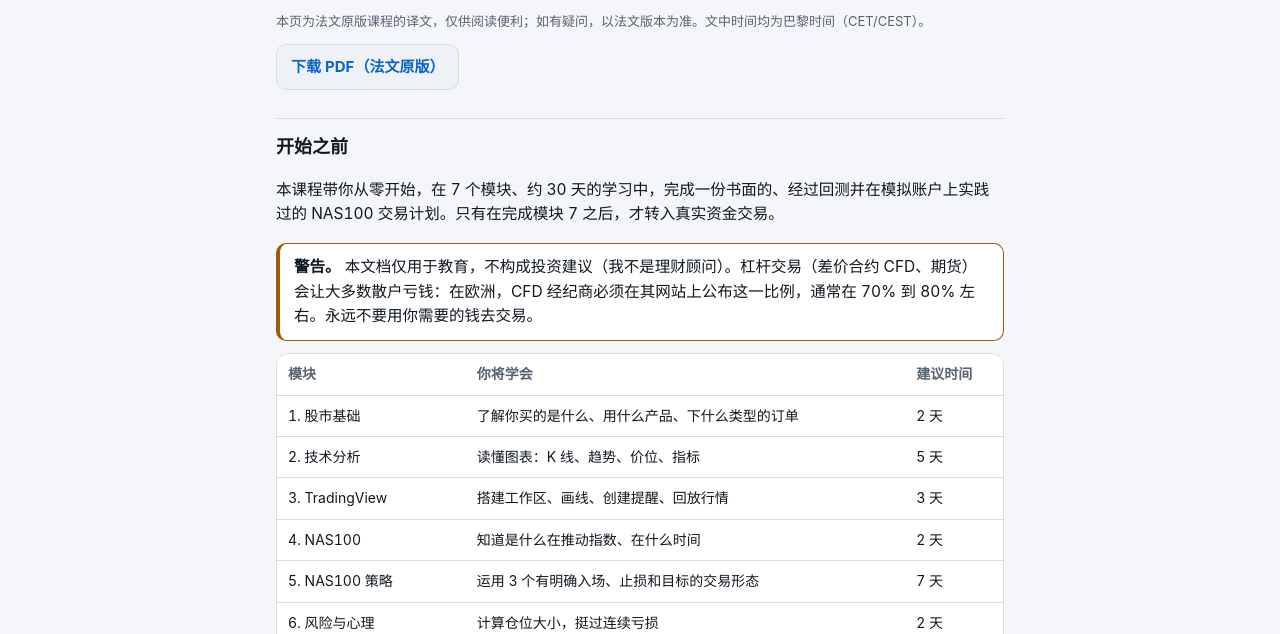
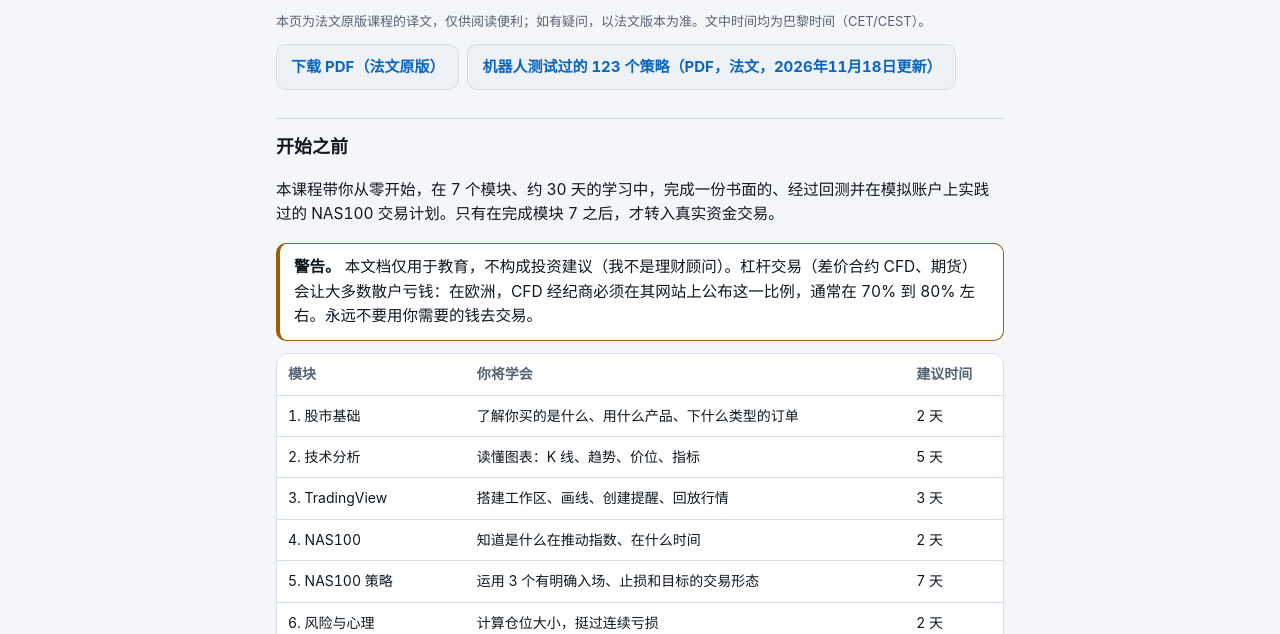
Before and after one commit to OffNorth/app, a website: page public/zh/formation.html in a window 1280 px wide. Shown: the part 166-800 px from the top of the page. Drawn offline with Linux system fonts and the light colour scheme.

Commit message:
Formation : PDF des stratégies du bot à télécharger (FR, EN, ZH)
Co-Authored-By: Claude Opus 5.5 <noreply@anthropic.com>
Claude-Session: https://claude.ai/code/session_01YGVLtXe6qquQmH9vbw8VsU

```diff
--- a/public/assets/styles.css
+++ b/public/assets/styles.css
@@ -567,7 +567,7 @@ mark.todo { background: #f5b84a; color: #1a1205; padding: 1px 5px; border-radius
 .doc .topbar-row { gap: 10px; }
 
 /* Formation NAS100 (page /formation.html) */
-.fm .fm-actions { margin: 12px 0 4px; }
+.fm .fm-actions { margin: 12px 0 4px; display: flex; flex-wrap: wrap; gap: 8px; }
 .fm .fm-actions .btn { text-decoration: none; display: inline-flex; align-items: center; }
 .fm .fm-warn { margin: 12px 0; padding: 11px 14px; border: 1px solid var(--warn); border-left-width: 4px; border-radius: 10px; background: var(--surface); }
 .fm .fm-rule { margin: 12px 0; padding: 10px 14px; border-left: 4px solid var(--accent); background: var(--surface); border-radius: 0 10px 10px 0; }
--- a/public/zh/formation.html
+++ b/public/zh/formation.html
@@ -22,6 +22,7 @@
     <p class="fm-small">本页为法文原版课程的译文，仅供阅读便利；如有疑问，以法文版本为准。文中时间均为巴黎时间（CET/CEST）。</p>
     <div class="fm-actions">
       <a class="btn" href="/docs/formation-nas100.pdf" download>下载 PDF（法文原版）</a>
+      <a class="btn" href="/docs/strategies-bot.pdf" download>机器人测试过的 123 个策略（PDF，法文，2026年11月18日更新）</a>
     </div>
 
     <h2>开始之前</h2>
```
Also changed, not shown: public/en/formation.html (+1 -0 lines), public/formation.html (+1 -0 lines), 1 other file.
